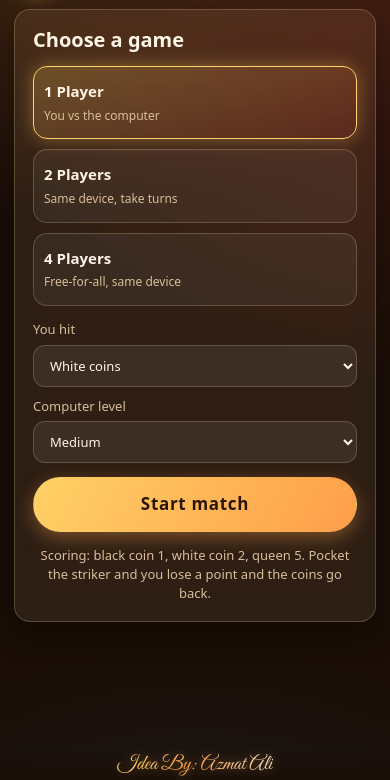
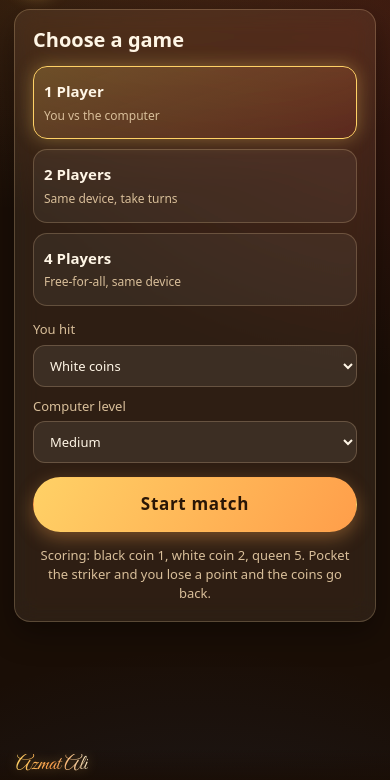
Before and after one commit to azmataliakbar/carrom-game, a plain HTML site: page index.html in a window 390 px wide. Shown: the part 64-844 px from the top of the page. Drawn offline with Linux system fonts and the light colour scheme.

Commit message:
Carrom: small phones show only "Azmat Ali", bottom left; crm1.png as tab icon
On screens 480px and narrower the "Idea By:" label is hidden and the
name sits at the bottom left, clear of the Netlify badge at the bottom
right. crm1.png is the browser tab icon. Larger screens are unchanged.

Co-Authored-By: Claude Haiku 5.5 <noreply@anthropic.com>

```diff
--- a/css/app.css
+++ b/css/app.css
@@ -268,6 +268,13 @@ h1, h2, h3 { margin: 0; line-height: 1.2; }
   user-select: none;
 }
 
+/* Small phones: the "Powered by" badge from Netlify sits at the bottom right and covered the
+   credit. On phones the credit moves to the bottom left, and only the name is shown. */
+@media (max-width: 480px) {
+  .footer { justify-content: flex-start; padding-left: 16px; }
+  .idea-by { display: none; }
+}
+
 @media (prefers-reduced-motion: reduce) {
   .fill { transition: none; }
 }
--- a/index.html
+++ b/index.html
@@ -9,6 +9,7 @@
   <meta property="og:type" content="website">
   <meta property="og:title" content="Carrom | Idea By Azmat Ali">
   <meta property="og:description" content="Play carrom against the computer, or with 2 or 4 players. Top-view board, striker, loud sound.">
+  <link rel="icon" type="image/png" href="crm1.png">
   <link rel="icon" type="image/svg+xml" href="favicon.svg">
   <link rel="preconnect" href="https://fonts.googleapis.com">
   <link rel="preconnect" href="https://fonts.gstatic.com" crossorigin>
@@ -114,7 +115,7 @@
   </main>
 
   <footer class="footer">
-    <span class="watermark">Idea By: Azmat Ali</span>
+    <span class="watermark"><span class="idea-by">Idea By: </span>Azmat Ali</span>
   </footer>
 
   <script src="js/config.js"></script>
```
Also changed, not shown: crm1.png (added).
